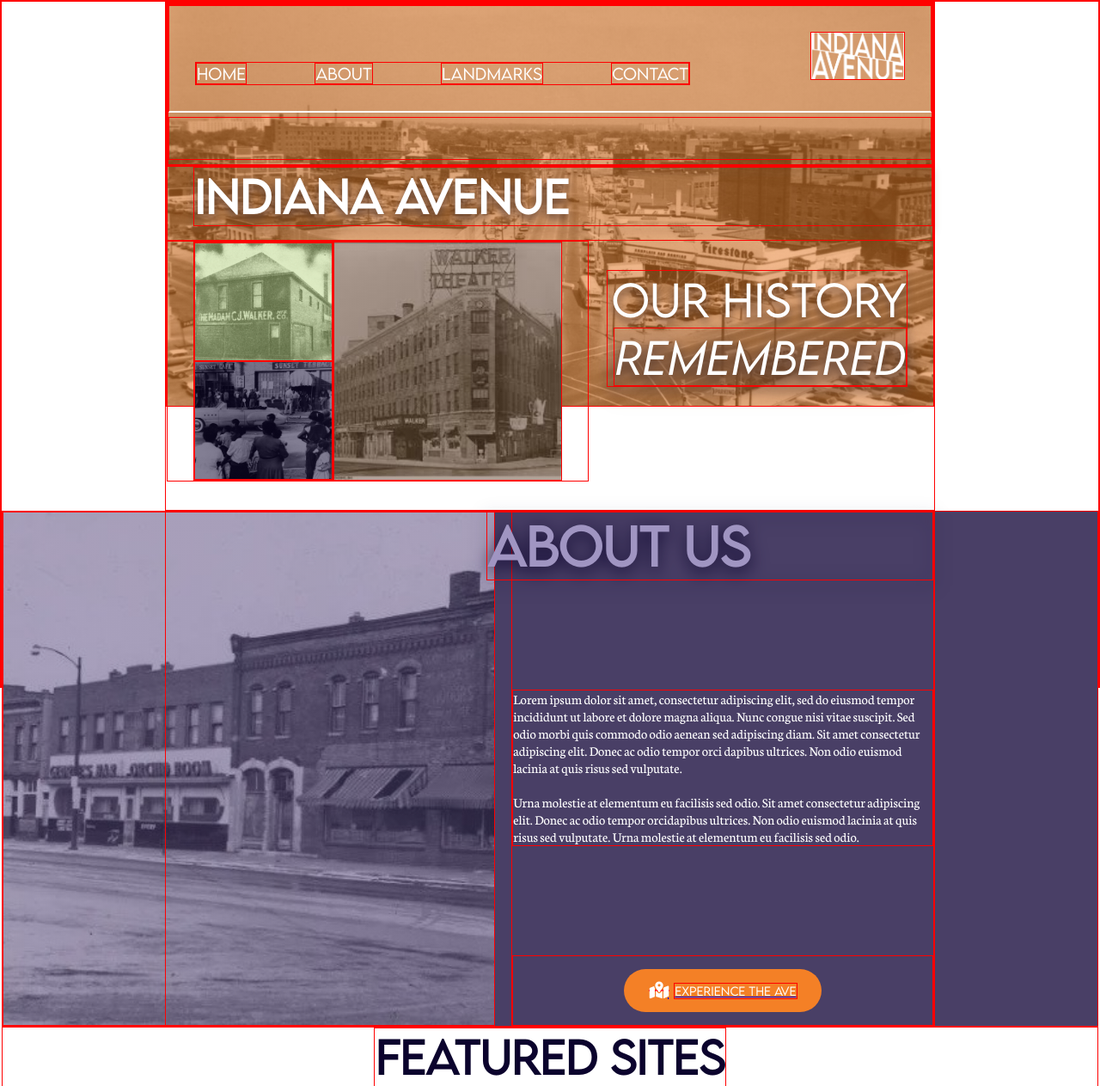
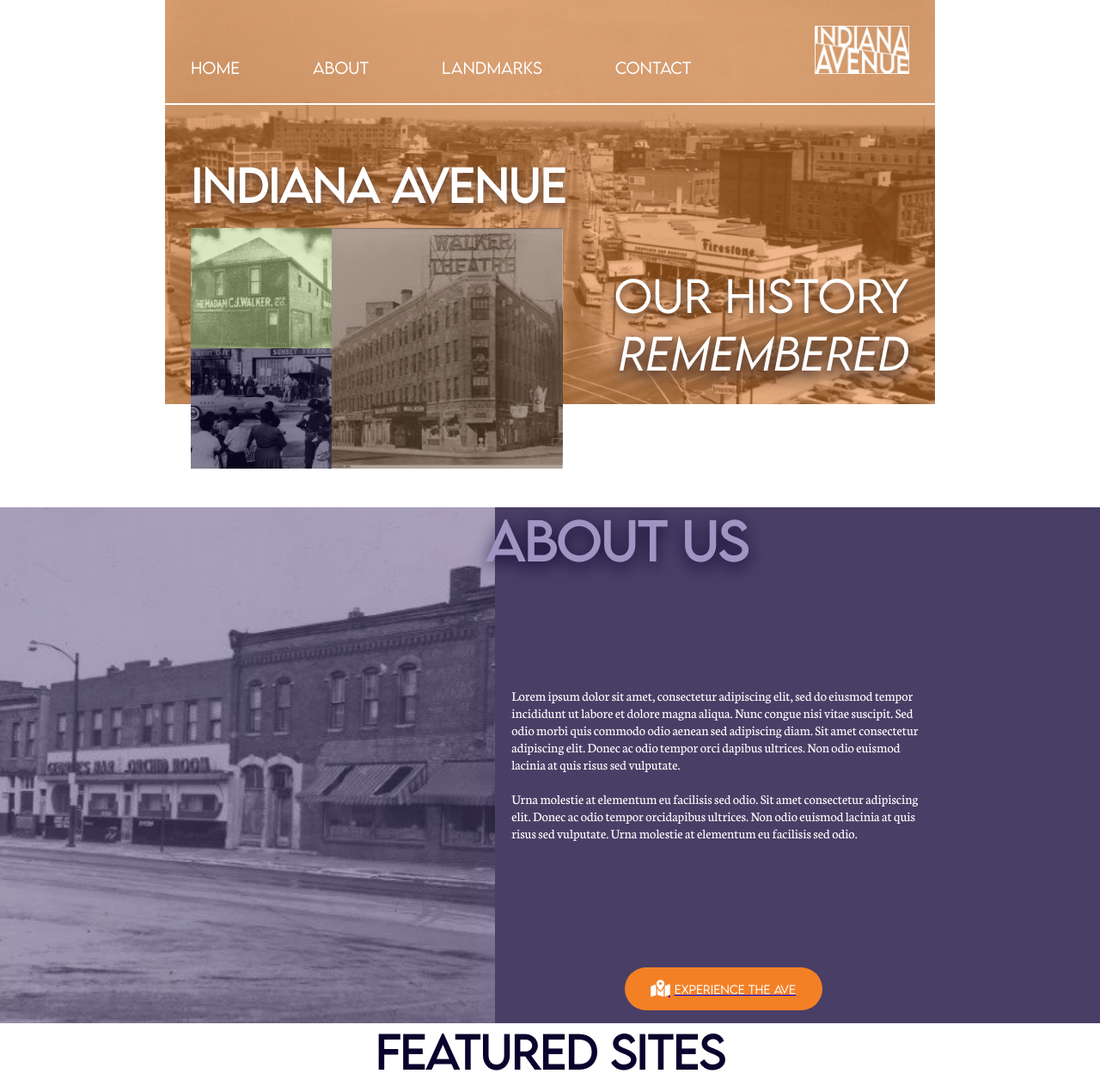
Before and after one commit to jbldwn/indiana_ave, a PHP site: page / in a window 1280 px wide. Shown: the top 1263 px of the page at 86% size. Run offline with PHP 8.4, Linux system fonts and the light colour scheme; style sheets or scripts are compiled from the project's sources; some libraries are stand-ins or nearby versions.

Commit message:
turning off red lines.

```diff
--- a/www/scss/_structure.scss
+++ b/www/scss/_structure.scss
@@ -2,7 +2,7 @@
   margin:0;
   padding:0;
   box-sizing: border-box;
-  border: red solid 1px;
+  //border: red solid 1px;
 }
 html,body {
  height: 100%;
```
